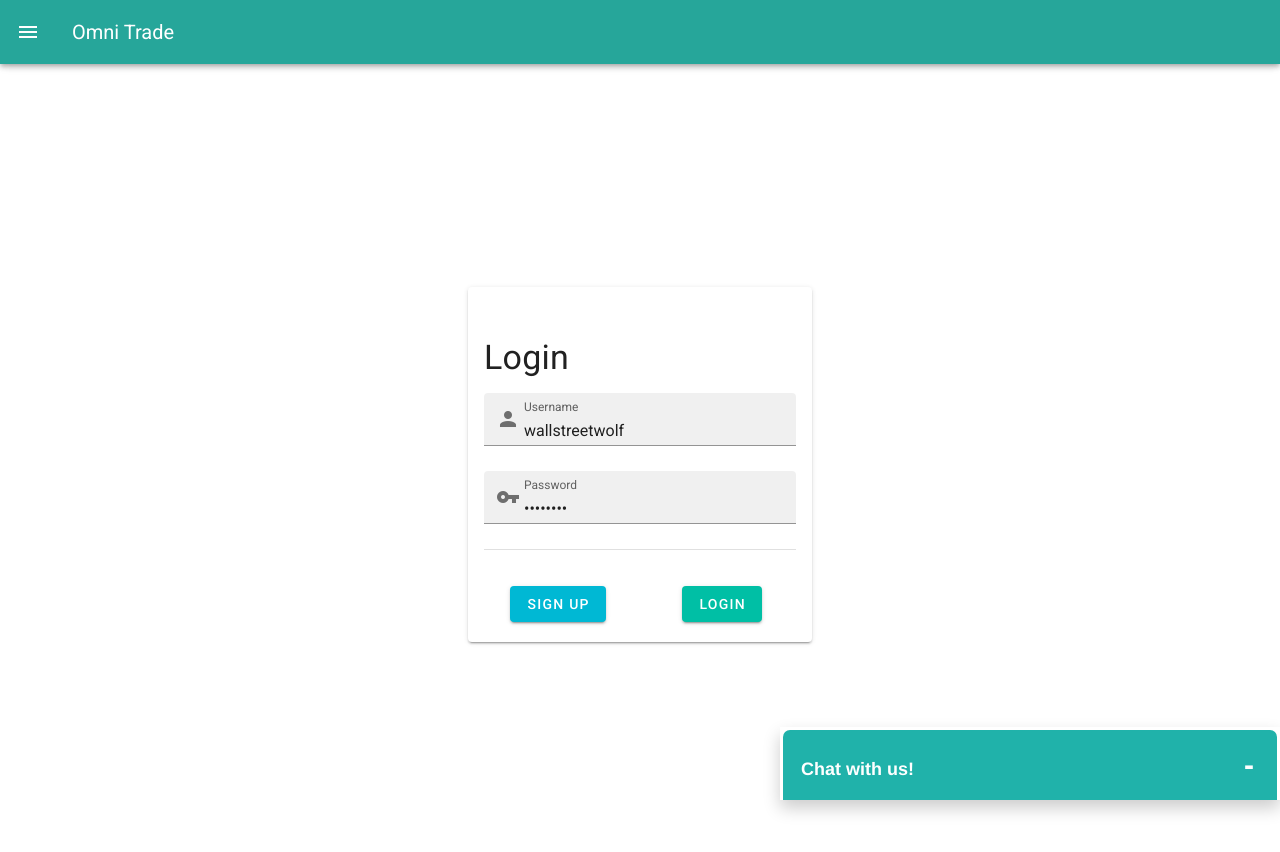
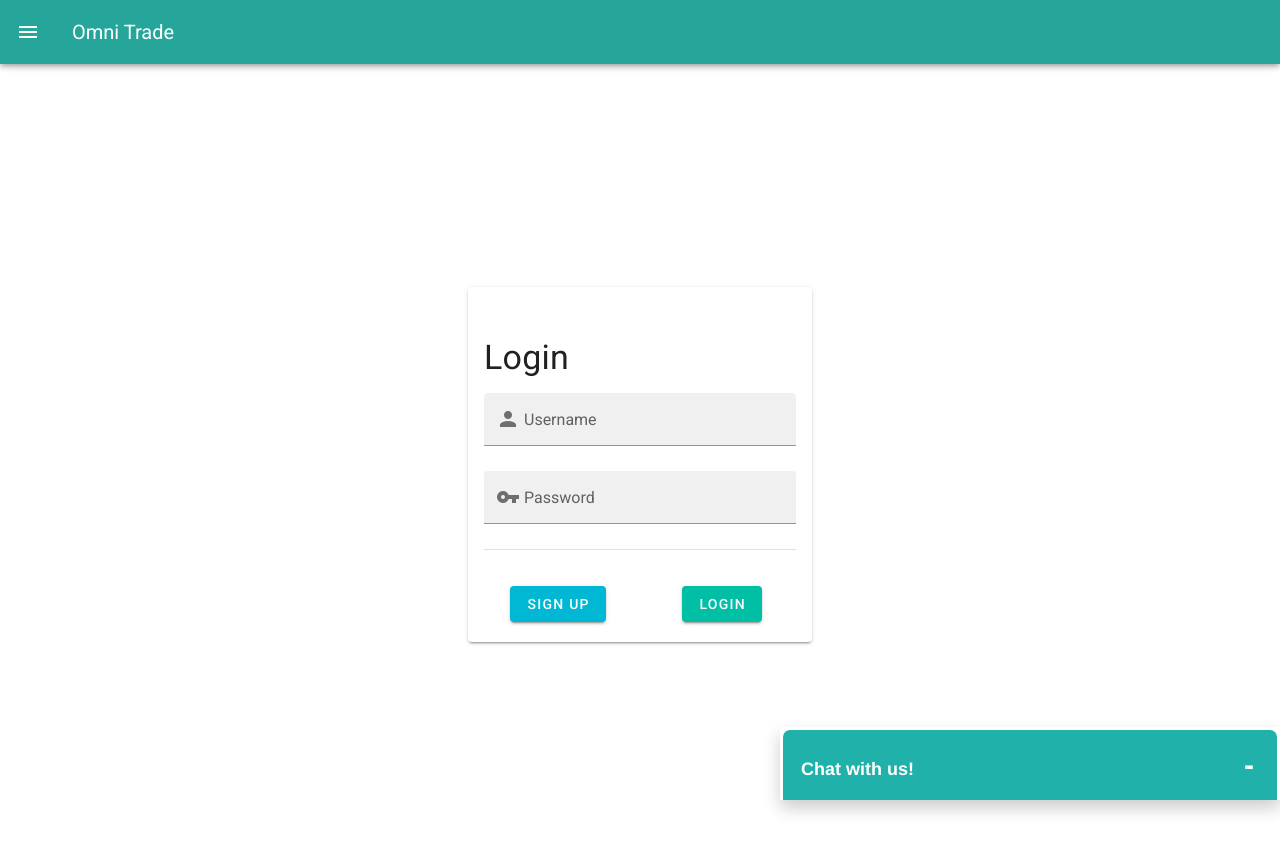
Before and after one commit to sohskd/nus-project, a Vue app in the folder front-end/: page /login in a window 1280 px wide. Shown: the top 852 px of the page. Built offline with nearby package versions, Linux system fonts and the light colour scheme.

Commit message:
[fix] Remove test credentials

```diff
--- a/front-end/src/views/LoginView.vue
+++ b/front-end/src/views/LoginView.vue
@@ -47,8 +47,8 @@ export default {
   },
   data() {
     return {
-      username: "wallstreetwolf",
-      password: "game$top",
+      username: "",
+      password: "",
     };
   },
   mounted() {},
```
